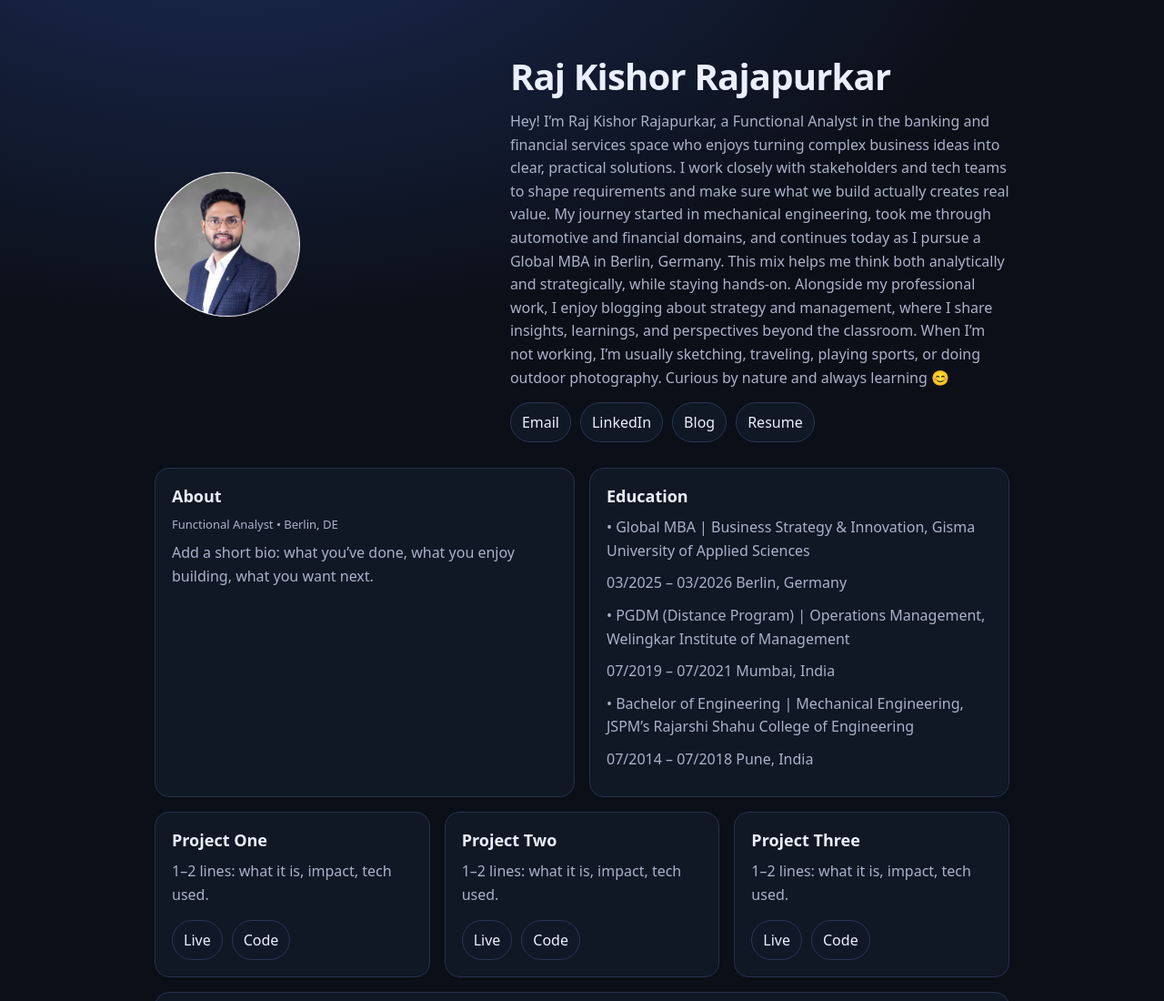
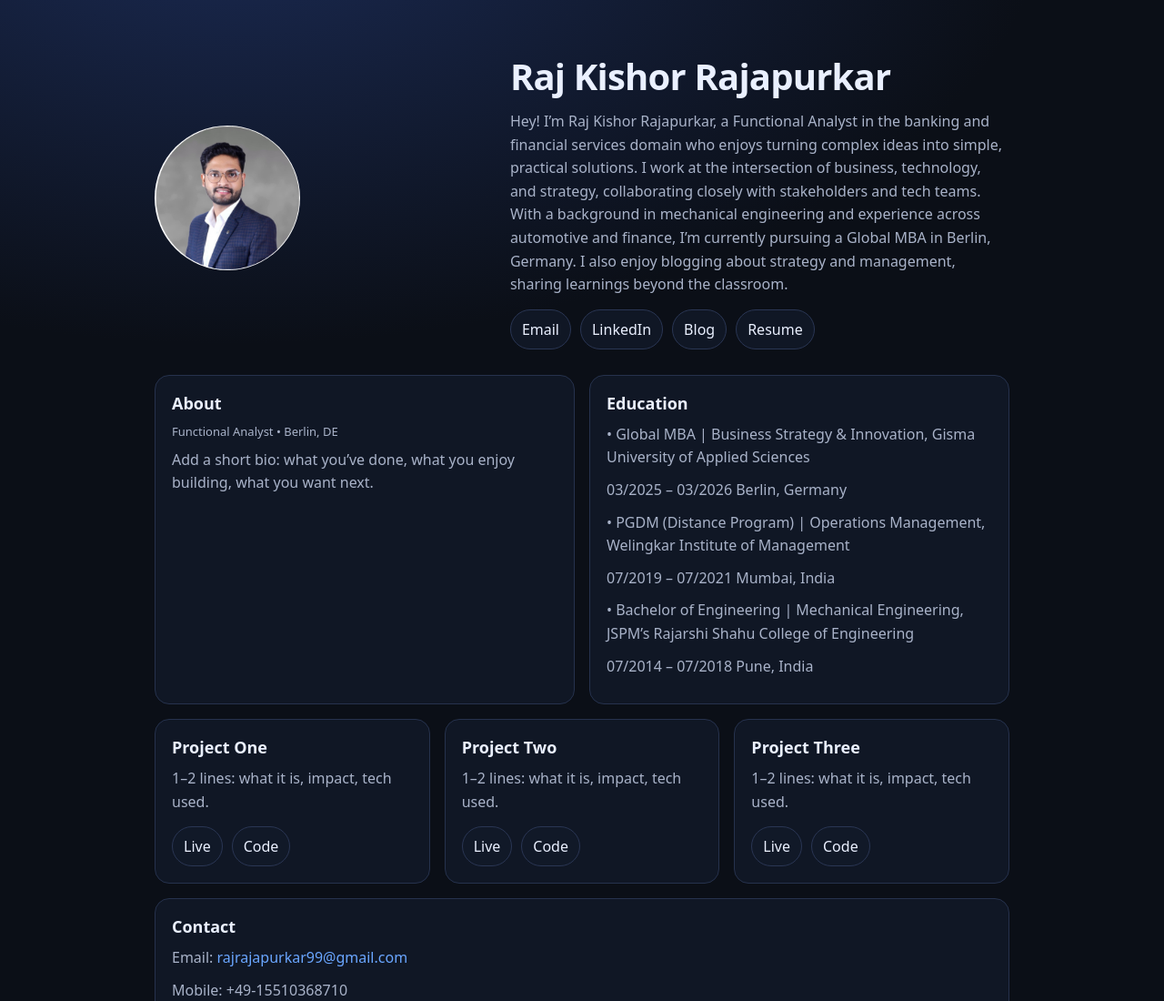
Before and after one commit to iamrealraj/raj.github.io, a plain HTML site: page index.html in a window 1280 px wide. Shown: the top 1100 px of the page at 91% size. Drawn offline with Linux system fonts and the light colour scheme.

Commit message:
Update index.html

```diff
--- a/index.html
+++ b/index.html
@@ -32,10 +32,8 @@
       </div>
       <div>
         <h1>Raj Kishor Rajapurkar</h1>
-        <p>Hey! I’m Raj Kishor Rajapurkar, a Functional Analyst in the banking and financial services space who enjoys turning complex business ideas into clear, practical solutions. I work closely with stakeholders and tech teams to shape requirements and make sure what we build actually creates real value.
-My journey started in mechanical engineering, took me through automotive and financial domains, and continues today as I pursue a Global MBA in Berlin, Germany. This mix helps me think both analytically and strategically, while staying hands-on.
-Alongside my professional work, I enjoy blogging about strategy and management, where I share insights, learnings, and perspectives beyond the classroom.
-When I’m not working, I’m usually sketching, traveling, playing sports, or doing outdoor photography. Curious by nature and always learning 😊</p>
+        <p> Hey! I’m Raj Kishor Rajapurkar, a Functional Analyst in the banking and financial services domain who enjoys turning complex ideas into simple, practical solutions. I work at the intersection of business, technology, and strategy, collaborating closely with stakeholders and tech teams.
+With a background in mechanical engineering and experience across automotive and finance, I’m currently pursuing a Global MBA in Berlin, Germany. I also enjoy blogging about strategy and management, sharing learnings beyond the classroom. </p>
         <div class="buttons">
           <a class="btn" href="mailto:rajrajapurkar99@email.com">Email</a>
           <a class="btn" href="https://www.linkedin.com/in/realraj11">LinkedIn</a>
```
